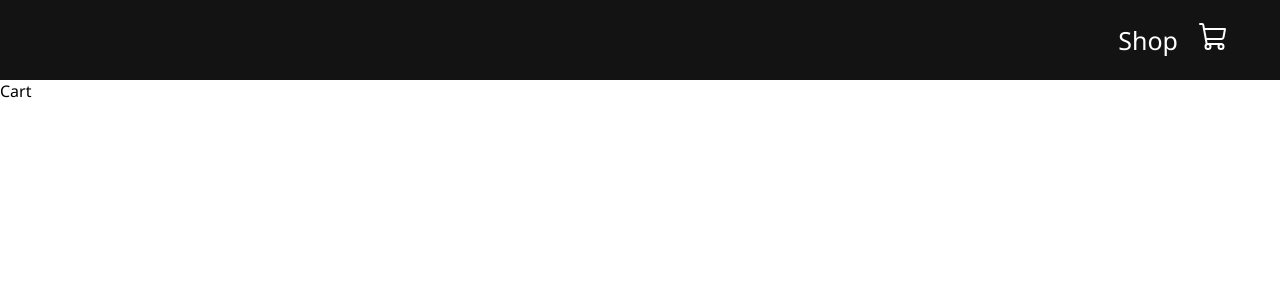
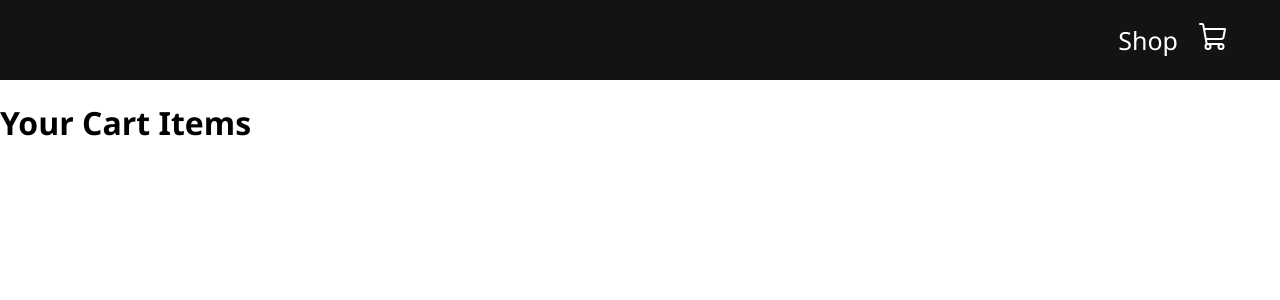
Before and after one commit to p6arora/e-commerce-website, a React (Create React App) app: page /cart in a window 1280 px wide. Shown: the top 300 px of the page. Built offline with nearby package versions, Linux system fonts and the light colour scheme.

Commit message:
Modified the cart component to use the Shop Context Provider

```diff
--- a/src/pages/cart/cart.jsx
+++ b/src/pages/cart/cart.jsx
@@ -1,7 +1,22 @@
-import React from 'react'
+import React, { useContext } from 'react'
+import { PRODUCTS } from '../../products'
+import { ShopContext } from '../../context/shop-context'
 
 export const Cart = () => {
+    const {cartItems} = useContext(ShopContext)
   return (
-    <div>Cart</div>
+    <div className='cart'>
+        <div>
+            <h1>Your Cart Items</h1>
+        </div>
+        <div className='cartItems'>
+            {PRODUCTS.map((product) => {
+                if (cartItems[product.id] !== 0){
+                    return <CartItem data={product}/>
+                }
+            })}
+
+        </div>
+    </div>
   )
 }
```
